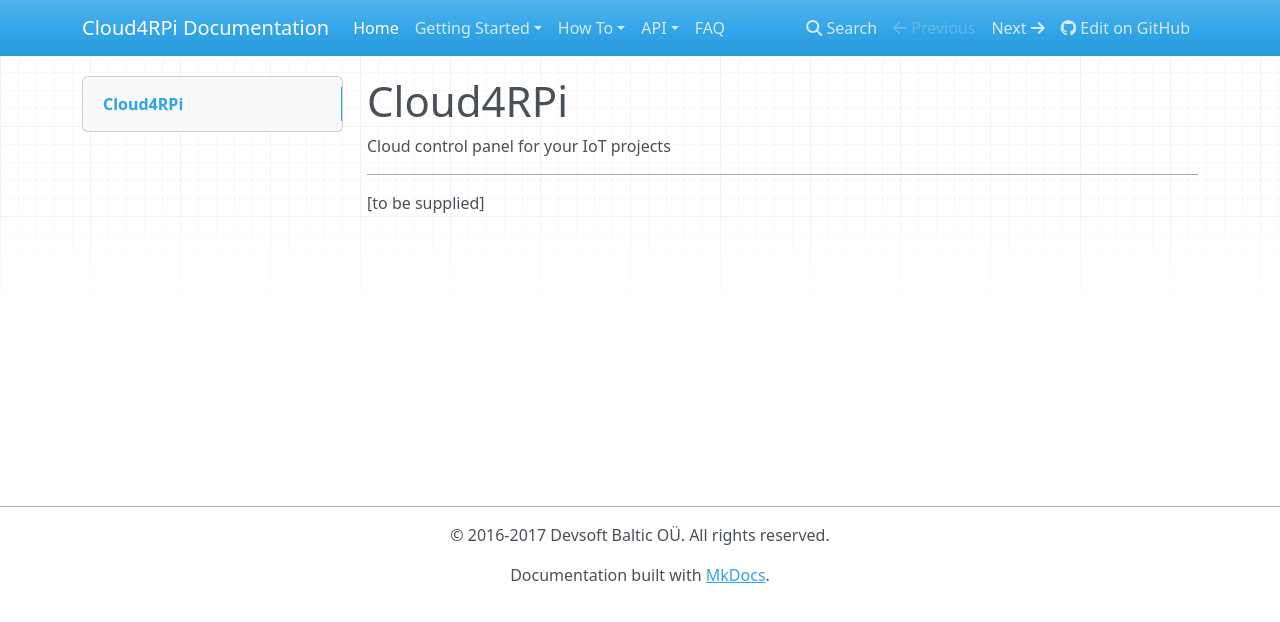
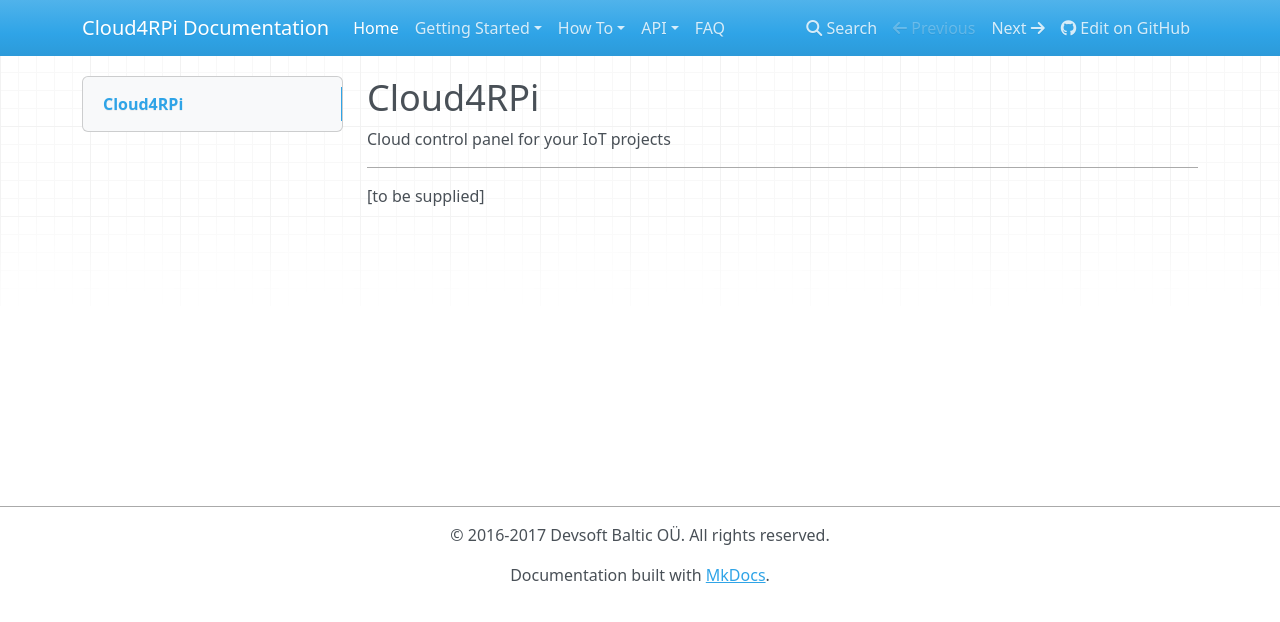
Before and after one commit to cloud4rpi/docs, an MkDocs documentation site: the page built from docs/index.md, in a window 1280 px wide. Shown: the top 622 px of the page. Built offline with MkDocs 1.6.1, drawn with Linux system fonts in a browser that asks for light colours; nearby versions of some CDN libraries; old or Windows-style settings are respelled for this version of MkDocs.

Commit message:
recovered h1 size

```diff
--- a/docs/res/extra.css
+++ b/docs/res/extra.css
@@ -13,3 +13,7 @@
     font-style: italic;
     margin-left: 2em;
 }
+
+h1 {
+    font-size: 36px;
+}
```
